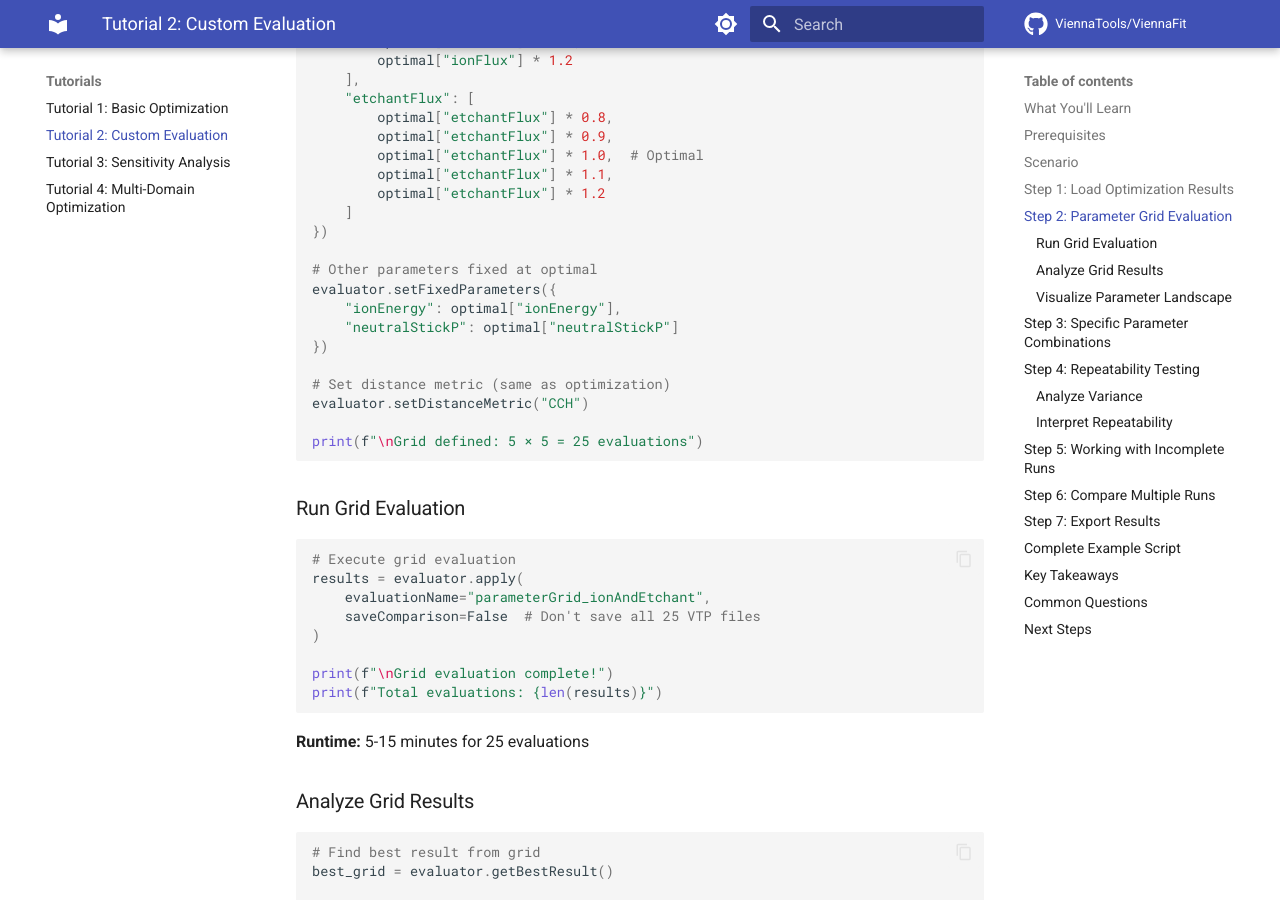
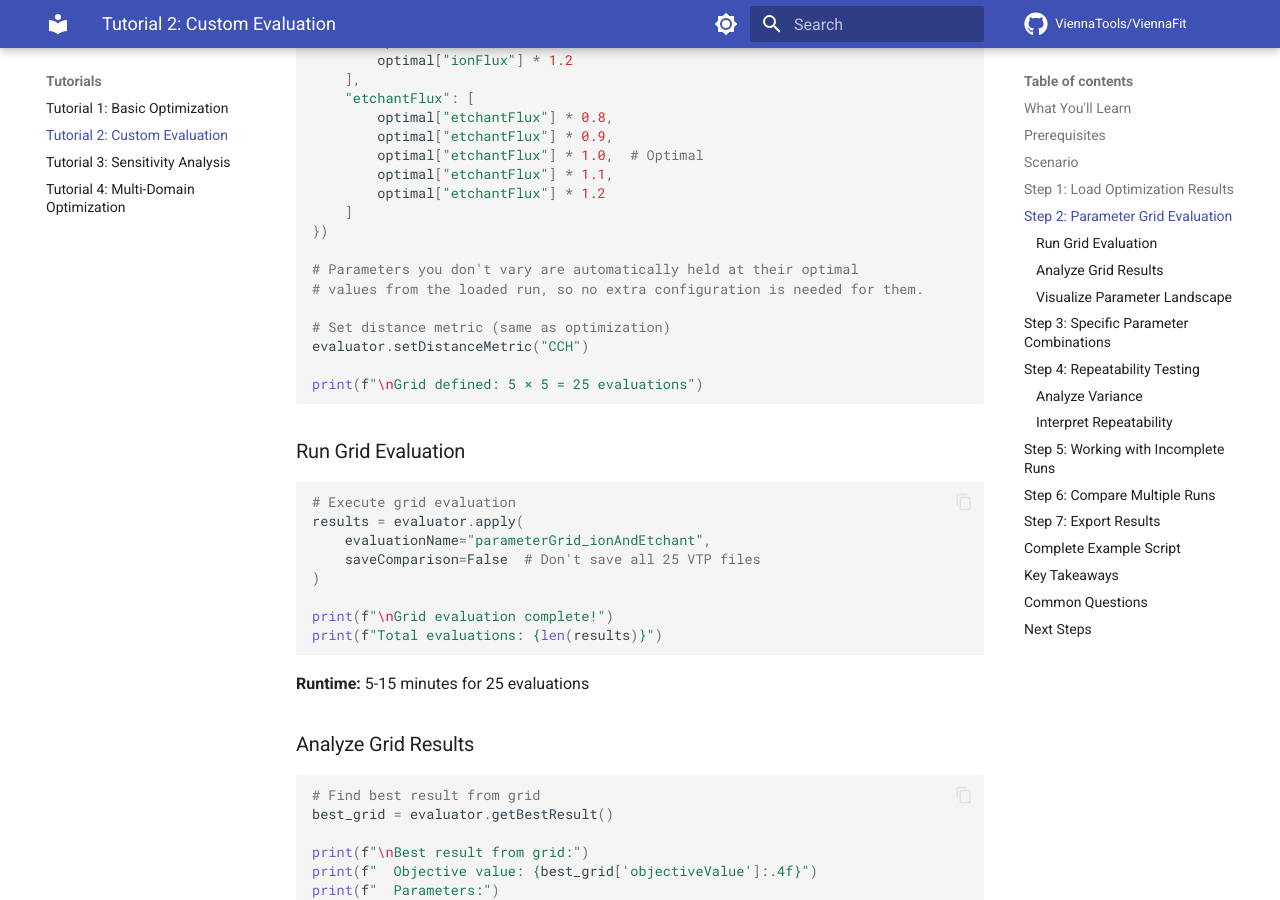
Before and after one commit to ViennaTools/ViennaFit, an MkDocs documentation site: the page built from docs/tutorials/tutorial-2-custom-evaluation.md, in a window 1280 px wide and 900 px high, scrolled down 2168 px. Built offline with MkDocs 1.6.1 and Material for MkDocs 9.7.7, drawn with Linux system fonts in a browser that asks for light colours; comment, search, counter and statistics services are not loaded; some of the changed text lies outside the part shown.

Commit message:
tutorial fixes

```diff
--- a/docs/tutorials/tutorial-2-custom-evaluation.md
+++ b/docs/tutorials/tutorial-2-custom-evaluation.md
@@ -100,11 +100,8 @@ evaluator.setVariableValues({
     ]
 })
 
-# Other parameters fixed at optimal
-evaluator.setFixedParameters({
-    "ionEnergy": optimal["ionEnergy"],
-    "neutralStickP": optimal["neutralStickP"]
-})
+# Parameters you don't vary are automatically held at their optimal
+# values from the loaded run, so no extra configuration is needed for them.
 
 # Set distance metric (same as optimization)
 evaluator.setDistanceMetric("CCH")
@@ -486,10 +483,7 @@ evaluator.setVariableValues({
     "ionFlux": [optimal["ionFlux"] * f for f in [0.8, 0.9, 1.0, 1.1, 1.2]],
     "etchantFlux": [optimal["etchantFlux"] * f for f in [0.8, 0.9, 1.0, 1.1, 1.2]]
 })
-evaluator.setFixedParameters({
-    "ionEnergy": optimal["ionEnergy"],
-    "neutralStickP": optimal["neutralStickP"]
-})
+# Non-varied parameters stay at their optimal values automatically
 evaluator.setDistanceMetric("CCH")
 grid_results = evaluator.apply("parameterGrid")
 
```
Also changed, not shown: docs/tutorials/tutorial-3-sensitivity-analysis.md (+6 -5 lines), docs/tutorials/tutorial-4-multi-domain.md (+1 -1 lines).
